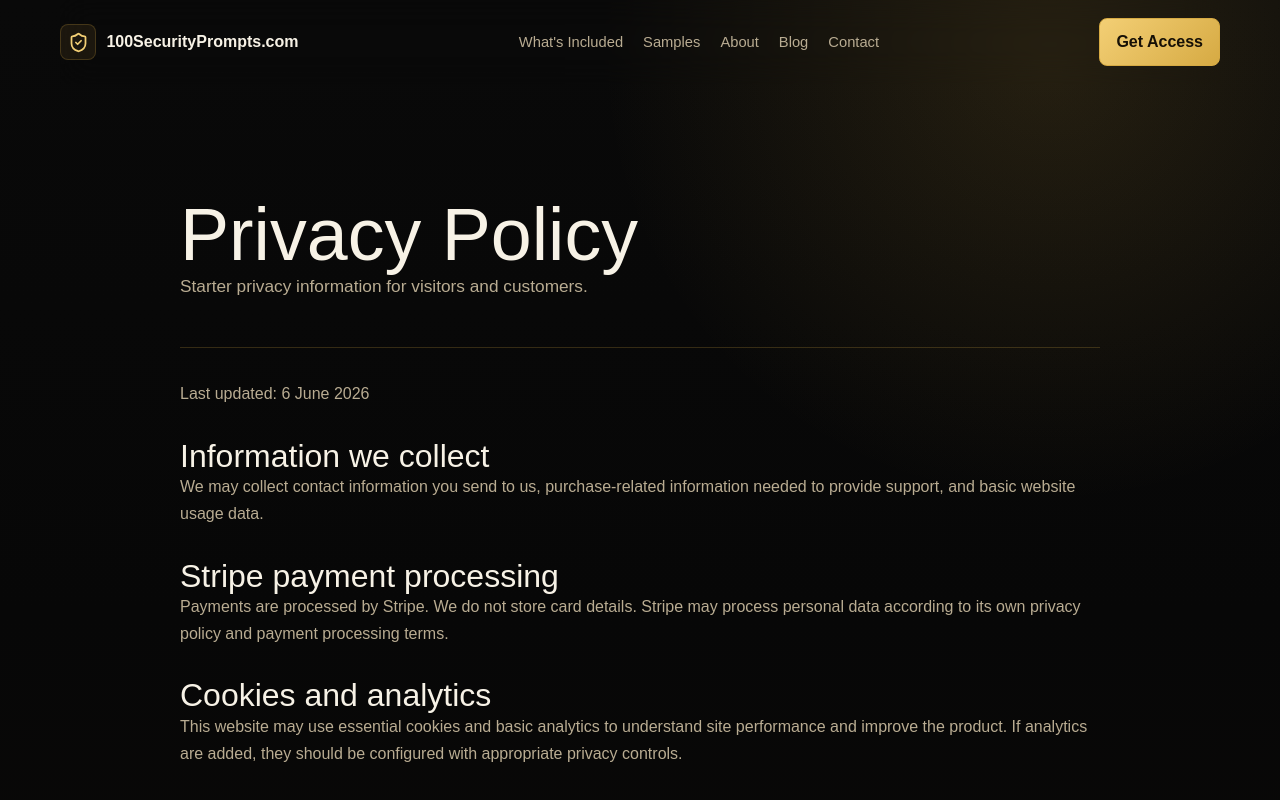
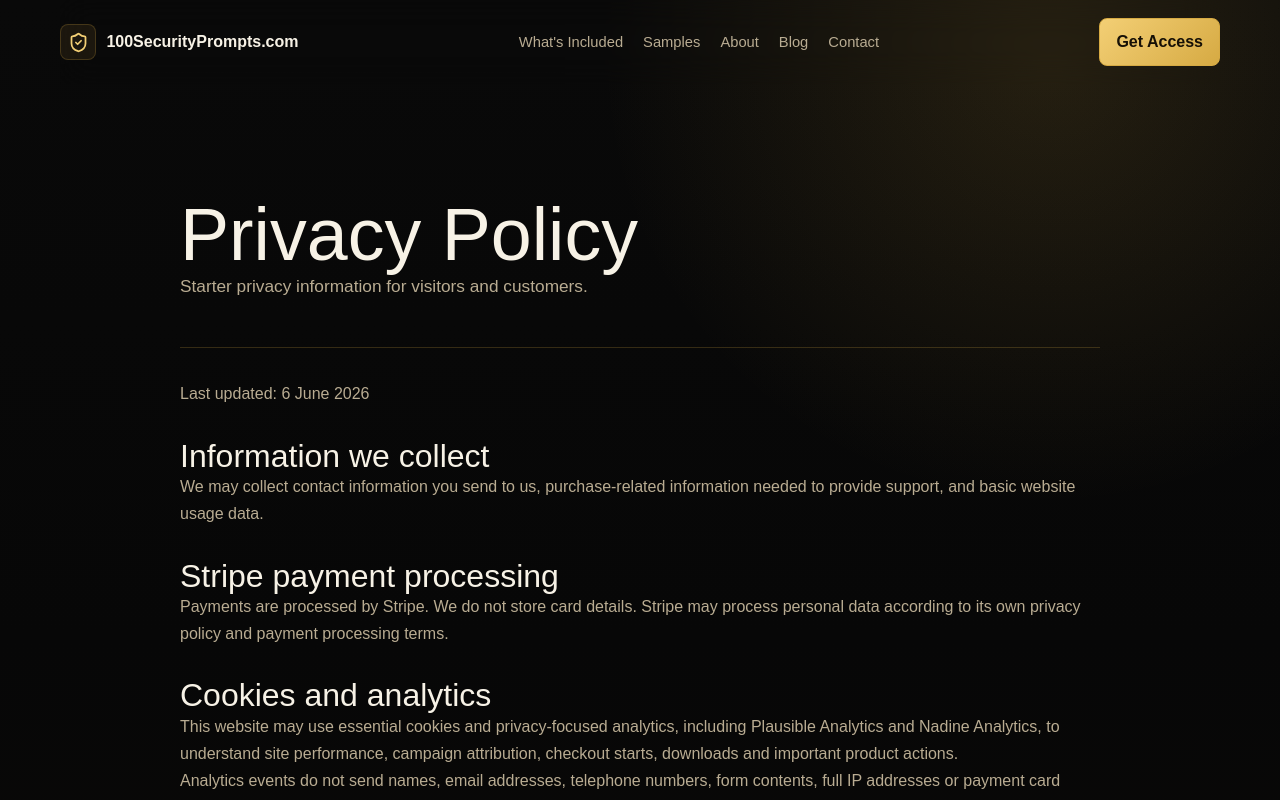
Before and after one commit to nads1983-coder/100securityprompts, a Next.js app: page /privacy-policy in a window 1280 px wide. Shown: the top 800 px of the page. Built offline with nearby package versions, Linux system fonts and the light colour scheme; no server answers.

Commit message:
Add Nadine Analytics tracking

```diff
--- a/app/layout.tsx
+++ b/app/layout.tsx
@@ -3,6 +3,10 @@ import type { ReactNode } from "react";
 import Script from "next/script";
 import { product, siteUrl } from "@/lib/site/content";
 import "./globals.css";
+
+const nadineAnalyticsSiteId = process.env.NEXT_PUBLIC_NADINE_ANALYTICS_SITE_ID;
+const nadineAnalyticsTrackingKey = process.env.NEXT_PUBLIC_NADINE_ANALYTICS_TRACKING_KEY;
+const nadineAnalyticsEndpoint = process.env.NEXT_PUBLIC_NADINE_ANALYTICS_ENDPOINT ?? "https://nadine-analytics.vercel.app";
 
 export const metadata: Metadata = {
   metadataBase: new URL(siteUrl),
@@ -28,6 +32,16 @@ export default function RootLayout({ children }: Readonly<{ children: ReactNode
     <html lang="en">
       <body>
         {children}
+        {nadineAnalyticsSiteId && nadineAnalyticsTrackingKey ? (
+          <Script
+            id="nadine-analytics"
+            src={`${nadineAnalyticsEndpoint}/tracker.js`}
+            data-site-id={nadineAnalyticsSiteId}
+            data-tracking-key={nadineAnalyticsTrackingKey}
+            data-endpoint={`${nadineAnalyticsEndpoint}/api/events`}
+            strategy="afterInteractive"
+          />
+        ) : null}
         <Script
           src="https://plausible.io/js/pa-vqiuir9-us1k7wXEQEuzz.js"
           strategy="afterInteractive"
--- a/app/privacy-policy/page.tsx
+++ b/app/privacy-policy/page.tsx
@@ -43,10 +43,14 @@ export default function PrivacyPolicyPage() {
           </p>
           <h2>Cookies and analytics</h2>
           <p>
-            This website may use essential cookies and basic analytics to
-            understand site performance and improve the product. If analytics
-            are added, they should be configured with appropriate privacy
-            controls.
+            This website may use essential cookies and privacy-focused
+            analytics, including Plausible Analytics and Nadine Analytics, to
+            understand site performance, campaign attribution, checkout starts,
+            downloads and important product actions.
+          </p>
+          <p>
+            Analytics events do not send names, email addresses, telephone
+            numbers, form contents, full IP addresses or payment card details.
           </p>
           <h2>UK/GDPR considerations</h2>
           <p>
--- a/components/site/tracked-link.tsx
+++ b/components/site/tracked-link.tsx
@@ -9,6 +9,9 @@ declare global {
       q?: unknown[];
       init?: (options?: Record<string, unknown>) => void;
       o?: Record<string, unknown>;
+    };
+    nadineAnalytics?: {
+      track: (eventName: string, properties?: Record<string, string | number | boolean>) => void;
     };
   }
 }
@@ -29,6 +32,18 @@ export function TrackedLink({
       {...props}
       onClick={(event) => {
         window.plausible?.(eventName);
+        if (/purchase|access|checkout/i.test(eventName)) {
+          window.nadineAnalytics?.track("checkout_started", {
+            productId: "100-security-prompts",
+            ctaId: "get_access",
+            value: 19,
+            currency: "GBP"
+          });
+        } else {
+          window.nadineAnalytics?.track("cta_clicked", {
+            ctaId: eventName.toLowerCase().replace(/[^a-z0-9]+/g, "_").slice(0, 80)
+          });
+        }
         onClick?.(event);
       }}
     >
```
Also changed, not shown: 1 other file (tests, documents, lock files or other folders).
